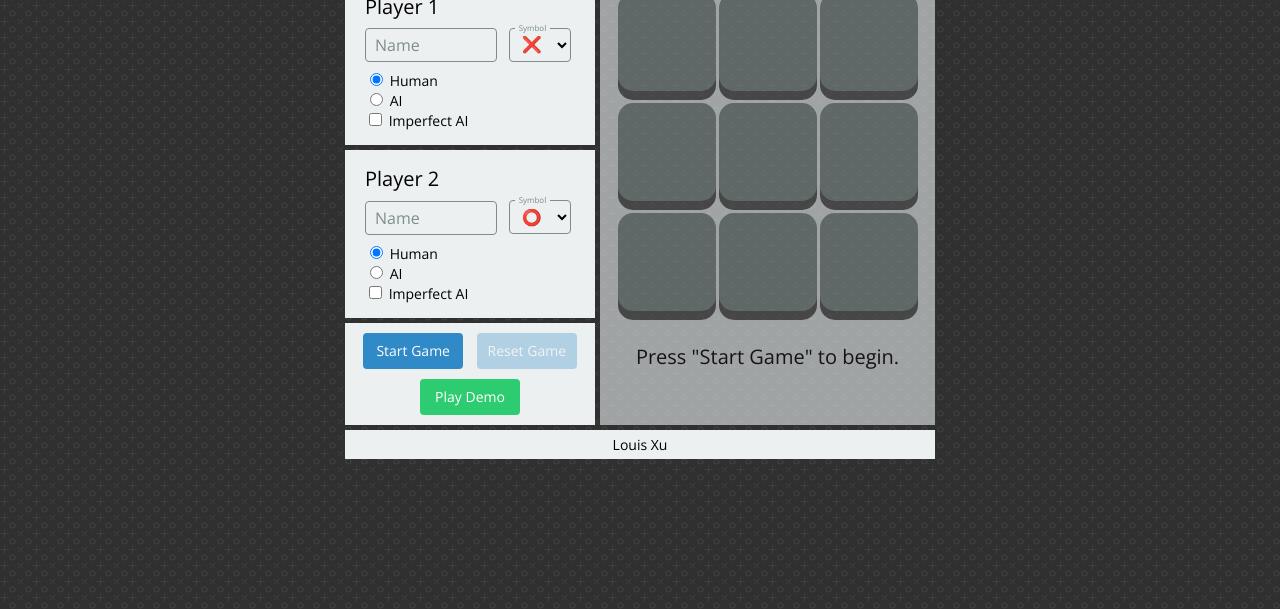
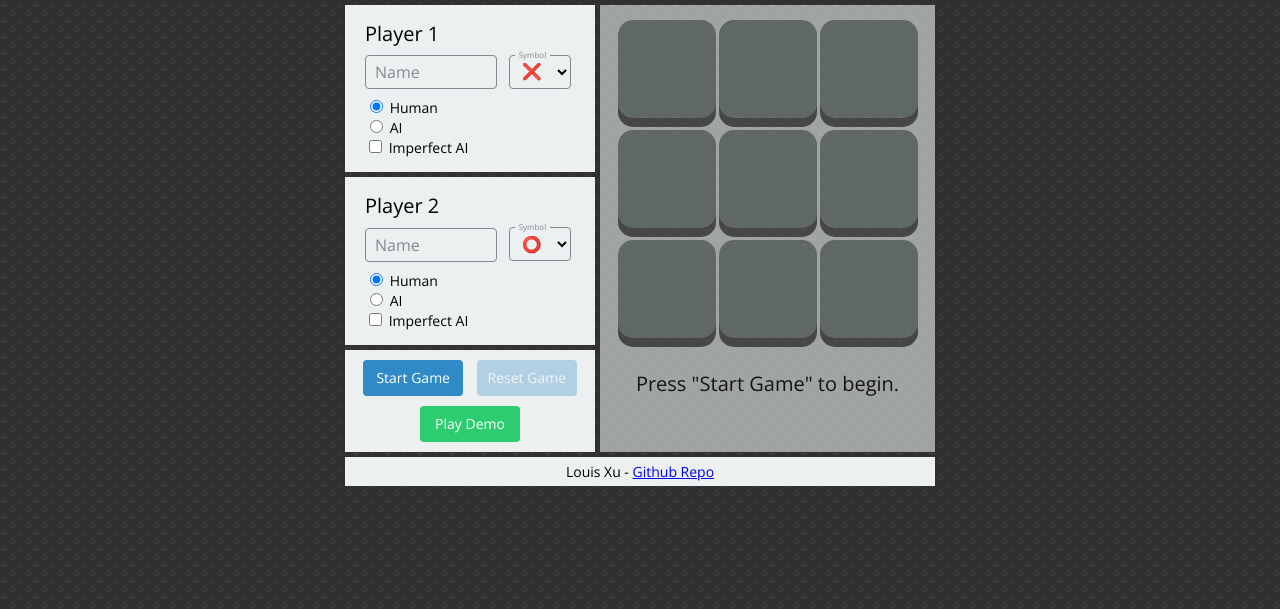
Before and after one commit to Boss930129/tictactoe, a plain HTML site: page index.html in a window 1280 px wide. Shown: the part 191-800 px from the top of the page. Drawn offline with nearby package versions, Linux system fonts and the light colour scheme.

Commit message:
Add github link to page

```diff
--- a/index.html
+++ b/index.html
@@ -94,7 +94,7 @@
                 </div>
             </div>
             <div id="n-container-footer">
-                Louis Xu
+                Louis Xu - <a href="https://github.com/louissxu/tictactoe">Github Repo</href>
             </div>
         </div>
         <div id="n-spacer-bottom">
```
